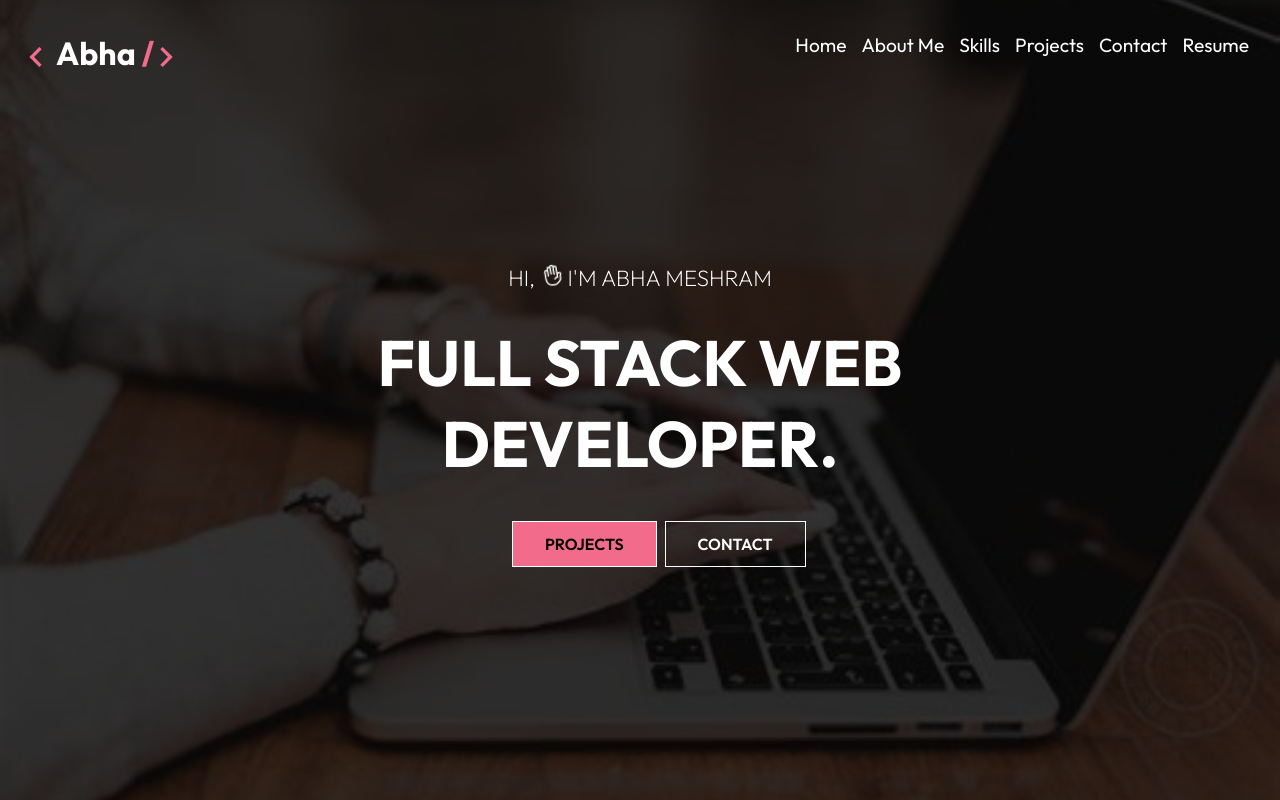
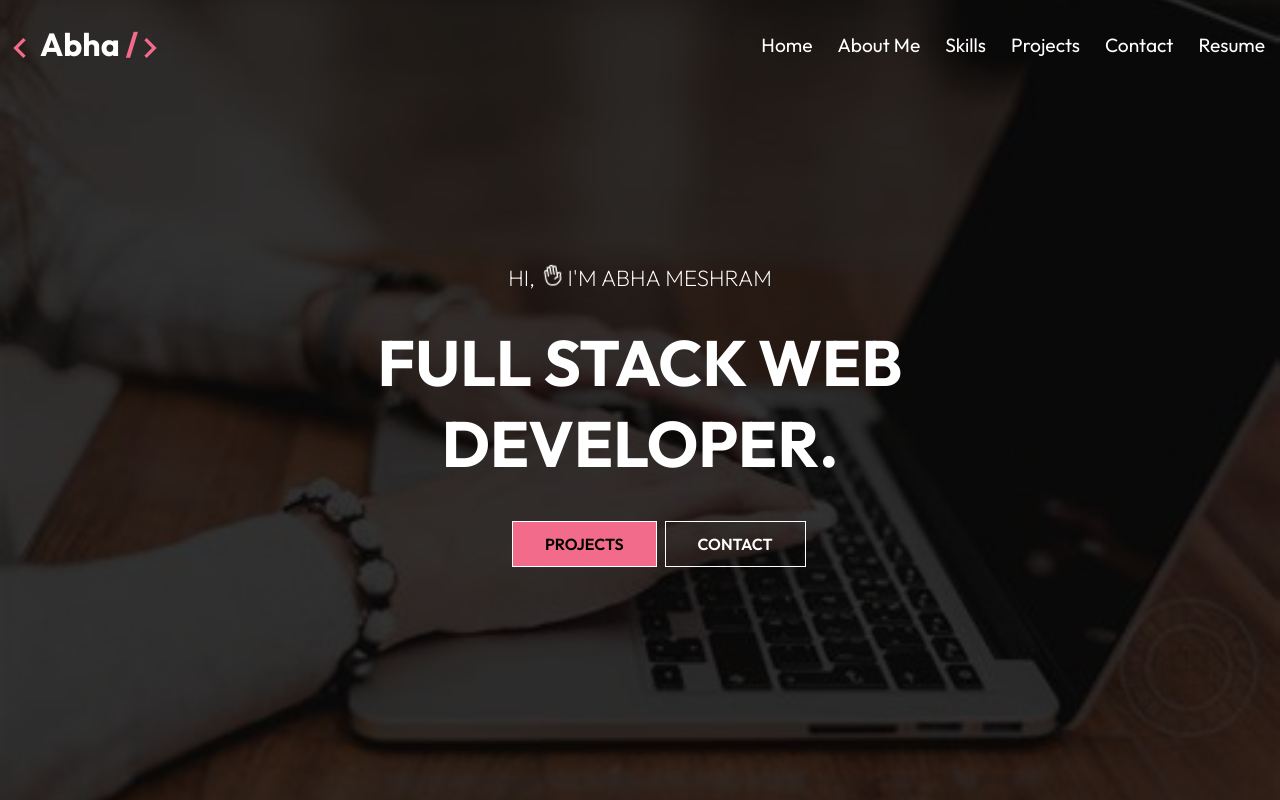
Before and after one commit to abha2510/abha2510.github.io, a React (Create React App) app: page / in a window 1280 px wide. Shown: the top 800 px of the page. Built offline with nearby package versions, Linux system fonts and the light colour scheme.

Commit message:
add task4

```diff
--- a/src/Components/Nav.jsx
+++ b/src/Components/Nav.jsx
@@ -24,7 +24,7 @@ window.addEventListener("scroll",changeColor)
     <>
     <div className={color?"header header-bg":"header"}>
       <Link to="/">
-        <h1><ChevronLeftIcon style={{fontSize:"40",color:"#F26B8A"}}/>Abha <span style={{color:"#F26B8A"}}>/</span>
+        <h1 className='name'><ChevronLeftIcon style={{fontSize:"40",color:"#F26B8A"}}/>Abha <span style={{color:"#F26B8A"}}>/</span>
         <ChevronRightIcon style={{fontSize:"40",marginLeft:"-8",color:"#F26B8A"}}/></h1>
       </Link>
       <ul className={click?"nav-menu active":"nav-menu"}>
--- a/src/Components/NavStyles.css
+++ b/src/Components/NavStyles.css
@@ -7,6 +7,11 @@
    width: 100%;
    height: 90px;
    z-index: 10;
+   margin: 0;padding: 0;
+   border: 0px solid white;
+}
+.name{
+    margin-bottom: 15px;
 }
 .header-bg{
     background-color: rgba(0, 0, 0, 0.85);
@@ -14,10 +19,12 @@
 }
 .nav-menu{
     display:flex;
-
+    border: 0px solid white;
+    gap: 10px;
 }
 .nav-menu li{
     padding: "0 1rem";
+
 }
 .nav-menu li a{
     font-size:1.2rem;
--- a/src/index.css
+++ b/src/index.css
@@ -10,6 +10,7 @@
 }
 body{
   background-color: black;
+  overflow-x: hidden;
 }
 h1,h4,p,a{
   color:white;
--- a/src/routes/AboutStyle.css
+++ b/src/routes/AboutStyle.css
@@ -8,7 +8,7 @@
     /* height: 100%; */
     border: 0px solid yellow;
     margin: auto;
-    box-shadow: rgb(234, 140, 178) 0px 20px 30px -10px;
+    box-shadow: rgb(118, 88, 100) 0px 20px 30px -10px;
     margin-top: 50px;
 }
 .abt .left{
--- a/src/routes/Contact.jsx
+++ b/src/routes/Contact.jsx
@@ -1,5 +1,5 @@
 import { EmailIcon } from '@chakra-ui/icons';
-import { Box } from '@chakra-ui/react'
+import { Box, Input } from '@chakra-ui/react'
 import React from 'react';
 import { FaGithub, FaHome, FaLinkedinIn, FaPhone } from 'react-icons/fa';
 import "./ContactStyle.css";
@@ -11,6 +11,7 @@ const Contact = () => {
   return (
     <div>
       <Box className='contact' id="contact">
+      <div>
       <div className='contactDetail'>
       <Zoom bottom>
       <div className='le'>
@@ -49,9 +50,8 @@ const Contact = () => {
         </div>
         </Zoom>
         </div>
+        </div>
         </Box>
-
-
     </div>
   )
 }
--- a/src/routes/ContactStyle.css
+++ b/src/routes/ContactStyle.css
@@ -13,7 +13,7 @@
 .le{
    border: 0px solid yellow;
     padding: 5rem;
-    box-shadow: rgb(234, 140, 178) 0px 20px 30px -10px;
+    box-shadow: rgb(118, 88, 100) 0px 20px 30px -10px;
   margin-top: -20px;
 }
 .le:hover{
--- a/src/routes/GithubStyle.css
+++ b/src/routes/GithubStyle.css
@@ -4,7 +4,7 @@
 .cal{
     border: 2px solid #fff;
     padding: 5px;
-    box-shadow: rgb(234, 140, 178) 0px 20px 30px -10px;
+    box-shadow: rgb(118, 88, 100) 0px 20px 30px -10px;
     /* background-color: rgb(19, 164, 227); */
 }
 .stats h1{
@@ -18,7 +18,7 @@
 }
 .statimg{
     border: 0px solid rgb(64, 0, 255);
-    box-shadow: rgb(234, 140, 178) 0px 20px 30px -10px;
+    box-shadow: rgb(118, 88, 100) 0px 20px 30px -10px;
 }
 .bounce2 {
     animation: bounce2 2s ease infinite;
--- a/src/routes/ProjectStyle.css
+++ b/src/routes/ProjectStyle.css
@@ -36,7 +36,7 @@
 }
 .card:hover {
    transform: scale(1.3);
-   box-shadow: rgba(239, 100, 165, 0.25) 0px 14px 28px, rgba(186, 89, 138, 0.22) 0px 10px 10px;
+   box-shadow: rgb(118, 88, 100) 0px 20px 30px -10px;
    /* background-color: #343132; */
 }
 .bar{
--- a/src/routes/skillStyle.css
+++ b/src/routes/skillStyle.css
@@ -9,11 +9,11 @@
   height:150px 160px 200px;
   width: 100%;
   overflow: hidden;
-  box-shadow: rgb(234, 140, 178) 0px 20px 30px -10px;
+  box-shadow: rgb(118, 88, 100) 0px 20px 30px -10px;
 }
 .skillrouter:hover{
   transform: scale(1.3);
-  box-shadow: rgba(189, 209, 233, 0.4) 0px 0px 0px 2px, rgba(216, 131, 188, 0.65) 0px 4px 6px -1px, rgba(232, 215, 215, 0.08) 0px 1px 0px inset;
+  box-shadow: rgba(189, 209, 233, 0.4) 0px 0px 0px 2px, rgba(147, 90, 128, 0.65) 0px 4px 6px -1px, rgba(232, 215, 215, 0.08) 0px 1px 0px inset;
 }
 .skillinner{
   padding:10px 10px 20px;
```
